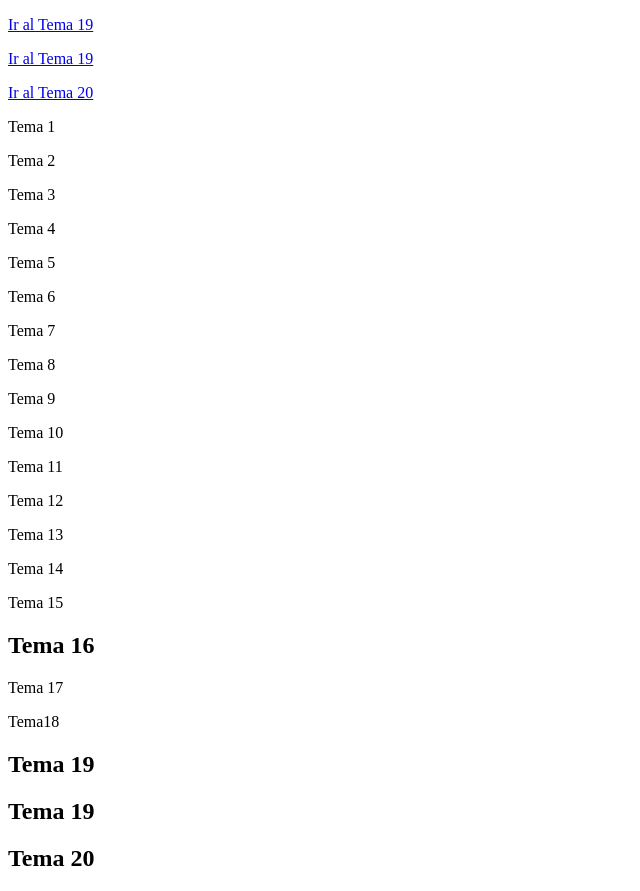
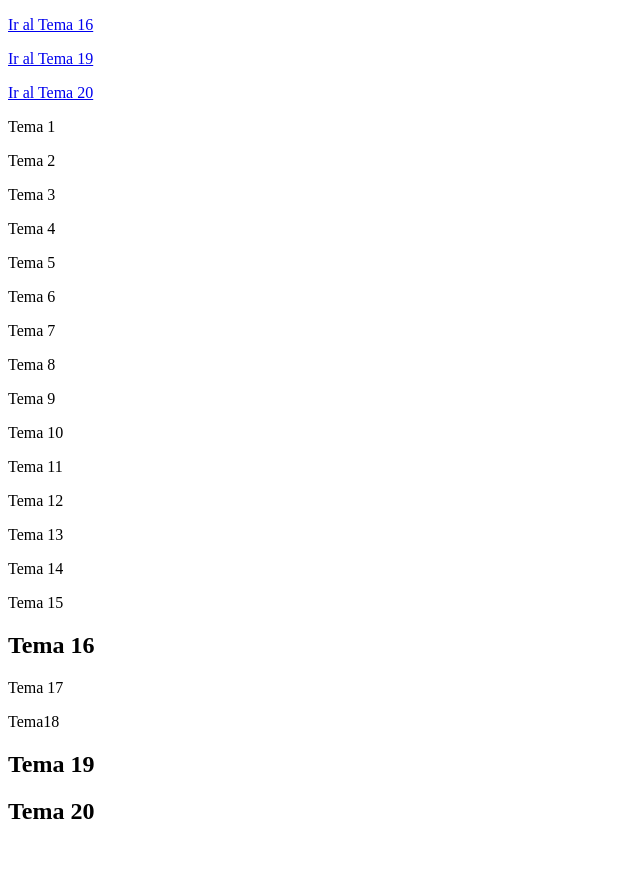
Before and after one commit to Mariapermel/DYP-WEB, a plain HTML site: page anclas.html in a window 1280 px wide. Shown: the whole page, without its empty margins (0-640 px from the left). After the commit the page ends 845 px from the top, so only its background shows below. Drawn offline with Linux system fonts and the light colour scheme.

Commit message:
Update anclas.html

```diff
--- a/anclas.html
+++ b/anclas.html
@@ -5,7 +5,7 @@
       <meta charset="utf-8">
   </head>
   <body>
-    <p><a href="#T16">Ir al Tema 19</a><p/>
+    <p><a href="#T16">Ir al Tema 16</a><p/>
     <p><a href="#T19">Ir al Tema 19</a><p/>
     <p><a href="#T20">Ir al Tema 20</a><p/>
     <p>Tema 1</p>
@@ -27,7 +27,6 @@
     <p>Tema 17</p>
     <p>Tema18</p>
     <h2 id="T19"> Tema 19 </h2>
-    <h2 id="T19"> Tema 19 </h2>
     <h2 id="T20"> Tema 20 </h2>
   </body>
 </html>
```
